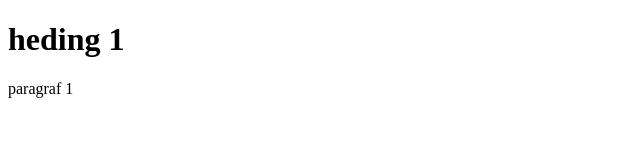
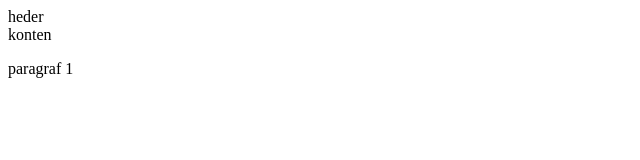
Before and after one commit to raffles-max/Belajar_Full_Stck, a plain HTML site: page index.html in a window 1280 px wide. Shown: the whole page, without its empty margins (0-640 px from the left). Drawn offline with Linux system fonts and the light colour scheme.

Commit message:
perbaikan index.html

```diff
--- a/index.html
+++ b/index.html
@@ -4,7 +4,10 @@
         <title>Belajar</title>
     </head>
     <body>
-        <h1>heding 1</h1>
+        <header>heder</header>
+        <main>
+        <section>konten</section>
+        </main>
         <p>paragraf 1</p>
     </body>
 </html>
```
